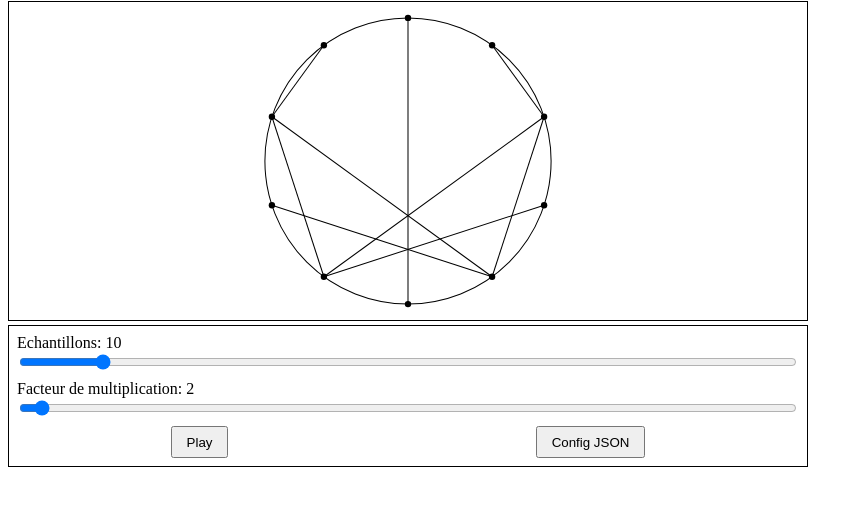
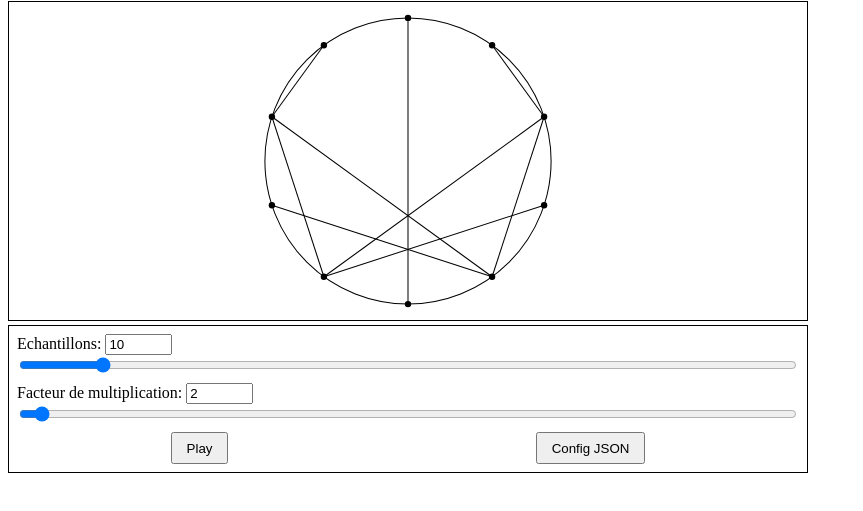
Before and after one commit to jlg-formation/tsrzz1-sept-2025, a website built with Vite: page index.html in a window 1280 px wide. Shown: the part 79-590 px from the top of the page, without its empty margins (0-863 px from the left). Built offline with nearby package versions, Linux system fonts and the light colour scheme.

Commit message:
dev: added input/output

```diff
--- a/index.html
+++ b/index.html
@@ -14,12 +14,18 @@
     </svg>
     <div class="command">
       <label class="samples">
-        <span>Echantillons: <span class="value">xx</span></span>
-        <input type="range" min="0" max="100" step="1" />
+        <span>
+          Echantillons:
+          <input type="number" class="value" />
+        </span>
+        <input type="range" min="0" max="100" step="1" class="slider" />
       </label>
       <label class="multiplicationFactor">
-        <span>Facteur de multiplication: <span class="value">xx</span></span>
-        <input type="range" min="0" max="100" step="1" />
+        <span>
+          Facteur de multiplication:
+          <input type="number" class="value" />
+        </span>
+        <input type="range" min="0" max="100" step="1" class="slider" />
       </label>
       <div class="buttons">
         <button>Play</button>
--- a/public/config-special.json
+++ b/public/config-special.json
@@ -1,4 +1,4 @@
 {
-  "samples": 34,
-  "multiplicationFactor": 12
+  "samples": 77,
+  "multiplicationFactor": 45
 }
--- a/src/classes/Command.ts
+++ b/src/classes/Command.ts
@@ -22,11 +22,11 @@ export class Command {
    */
   render() {
     for (const key of keys(this.config)) {
-      const elt = querySelector(`.command .${key} .value`);
-      elt.innerHTML = this.config[key] + "";
+      const elt = querySelector(`.command .${key} .value`, HTMLInputElement);
+      elt.value = this.config[key] + "";
 
       const sliderElt = querySelector(
-        `.command .${key} input`,
+        `.command .${key} input.slider`,
         HTMLInputElement
       );
       sliderElt.value = this.config[key] + "";
@@ -36,12 +36,23 @@ export class Command {
   setActions() {
     for (const key of keys(this.config)) {
       const sliderElt = querySelector(
-        `.command .${key} input`,
+        `.command .${key} input.slider`,
         HTMLInputElement
       );
 
       sliderElt.addEventListener("input", () => {
         this.config[key] = sliderElt.valueAsNumber;
+        this.render();
+        this.callback(this.config);
+      });
+
+      const inputElt = querySelector(
+        `.command .${key} input.value`,
+        HTMLInputElement
+      );
+
+      inputElt.addEventListener("input", () => {
+        this.config[key] = inputElt.valueAsNumber;
         this.render();
         this.callback(this.config);
       });
--- a/src/style.css
+++ b/src/style.css
@@ -40,6 +40,10 @@ div.command {
   label {
     display: flex;
     flex-flow: column;
+
+    input.value {
+      width: 5em;
+    }
   }
 
   div.buttons {
```
